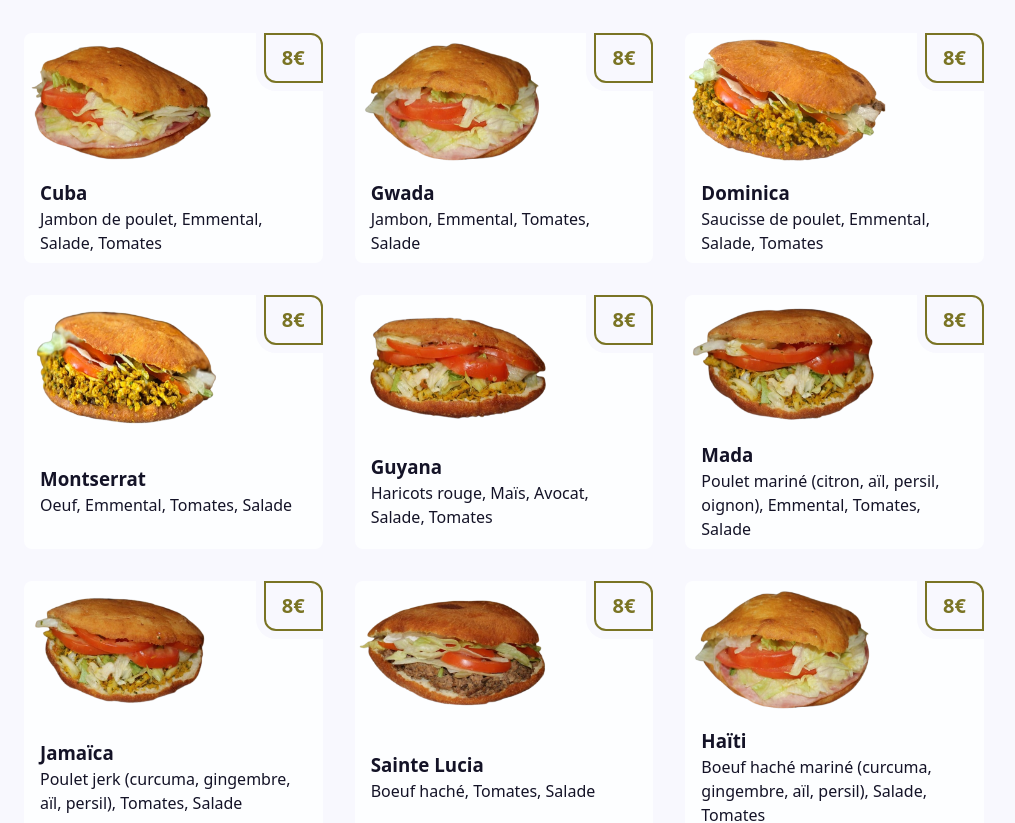
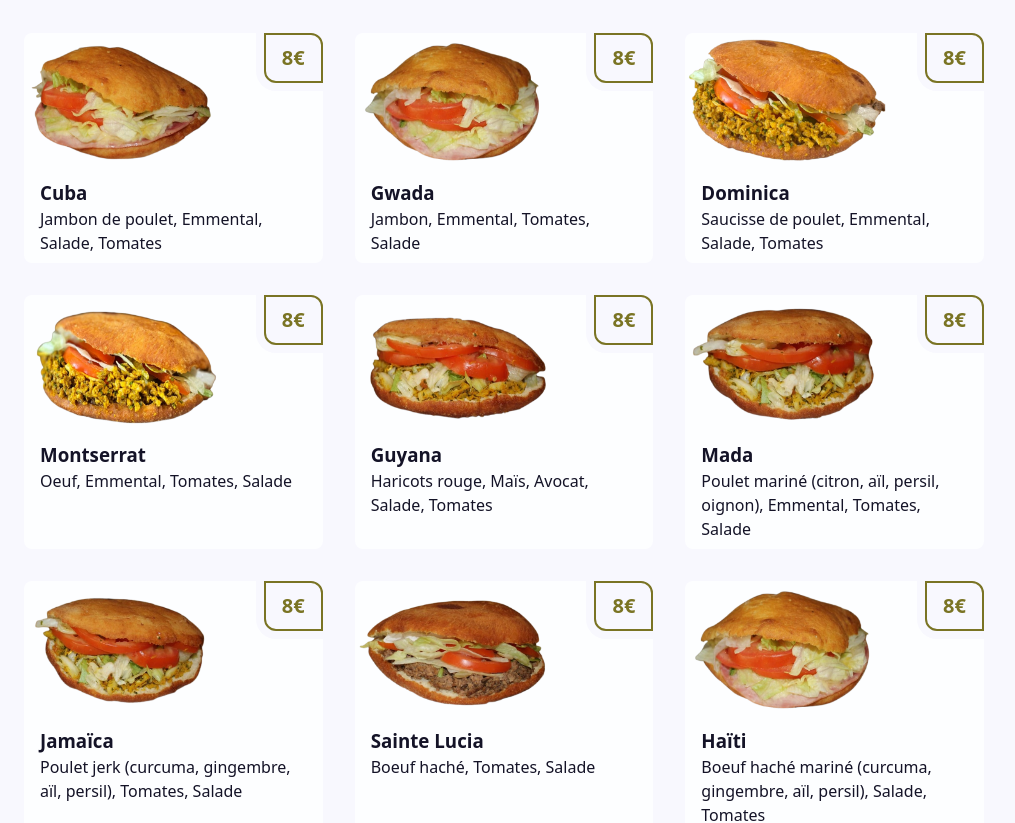
Before and after one commit to MrLootman/Kbana, a Next.js app: page / in a window 1280 px wide. Shown: the part 1498-2321 px from the top of the page, without its empty margins (136-1151 px from the left). Built offline with nearby package versions, Linux system fonts and the light colour scheme.

Commit message:
Text indentation fixed

```diff
--- a/app/page.css
+++ b/app/page.css
@@ -115,6 +115,7 @@ main > header > h2 {
 
 .card-list > li {
   display: grid;
+  grid-template-rows: auto 1fr;
   background-color: var(--surface);
   border-radius: var(--radius);
   animation-name: appear;
```
